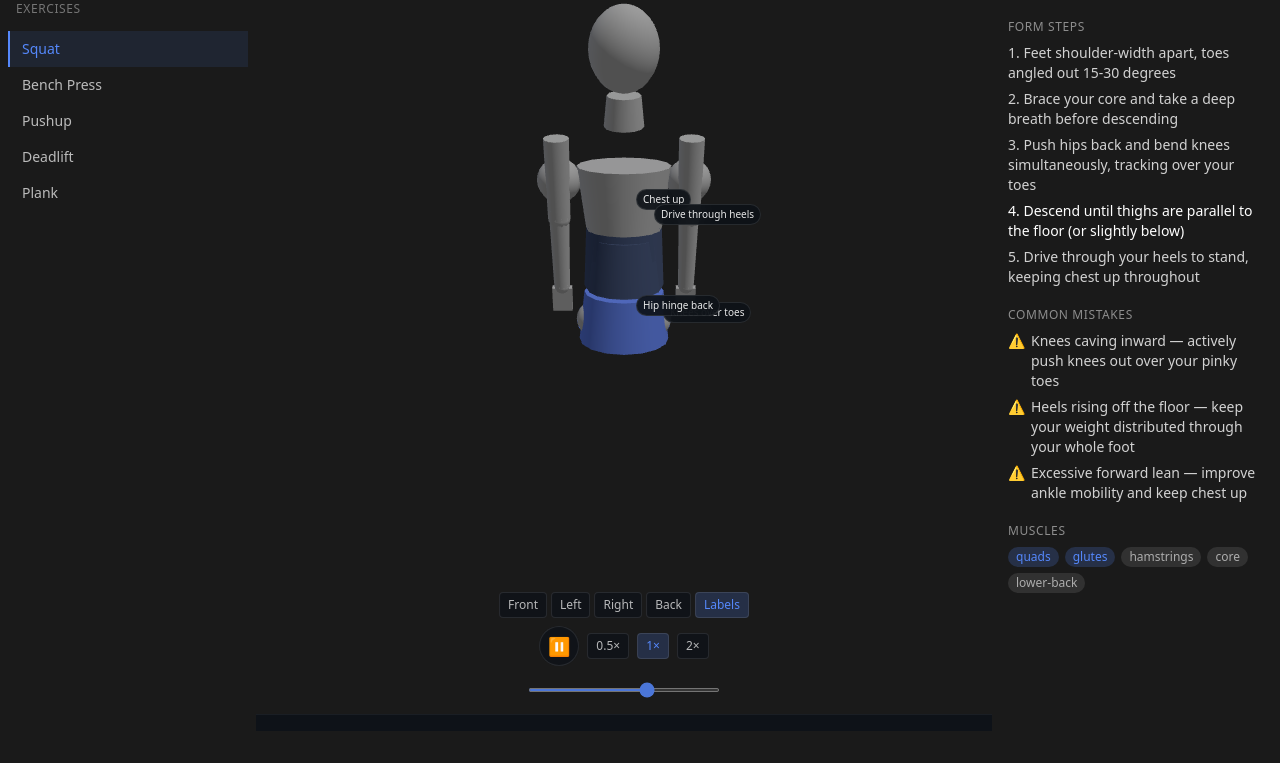
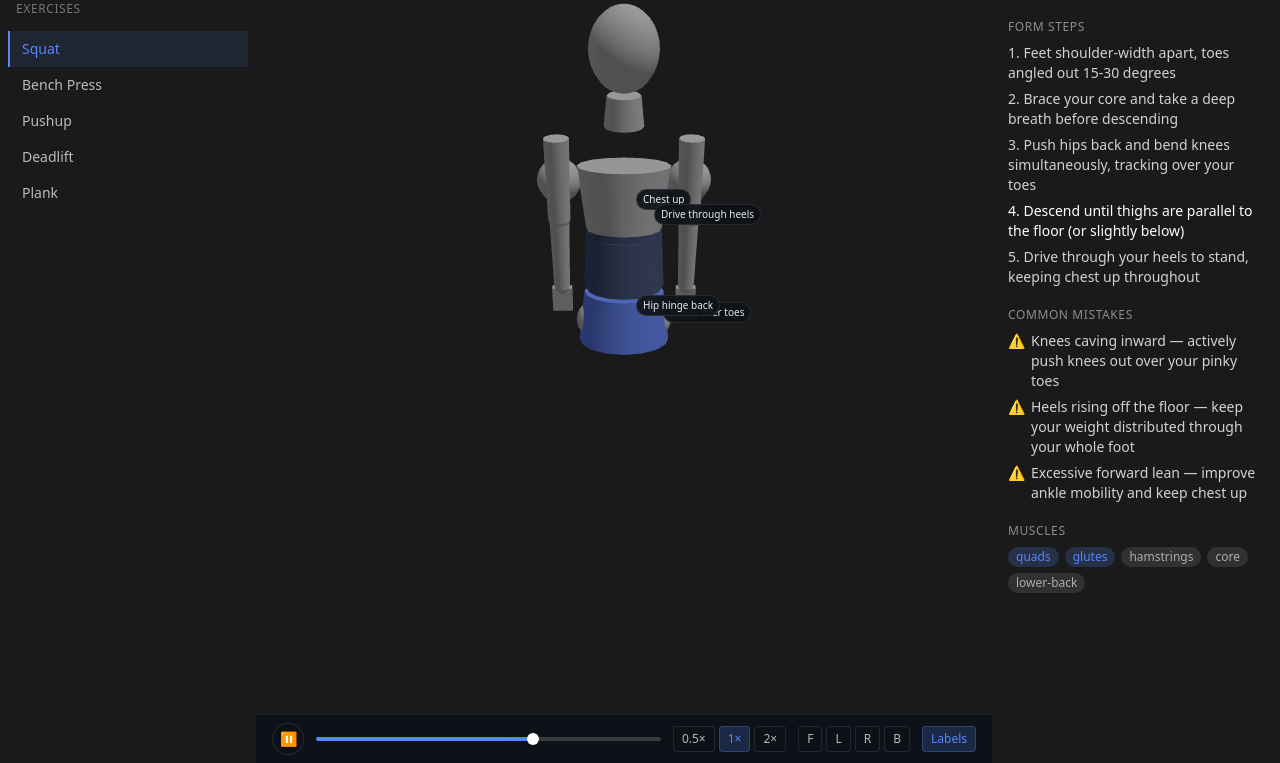
Before and after one commit to kylesulit0-del/FormCheck, a website built with Vite: page index.html in a window 1280 px wide. Shown: the part 69-832 px from the top of the page. Before the commit the page ends 800 px from the top, so only its background shows below. Built offline with nearby package versions, Linux system fonts and the light colour scheme; animation ran at ten frames a second.

Commit message:
feat(03-01): single-row control bar with styled timeline scrubber
- Rewrite PlaybackOverlay to target #control-bar (not floating overlay)
- Single row: Play/Pause | Timeline (flex-1) | Speed buttons | Camera presets | Labels
- Timeline uses custom CSS gradient fill via --fill-pct CSS variable
- Speed buttons highlight active selection (bg-accent/20 text-accent)
- Camera preset abbreviation pills: F/L/R/B with title tooltips
- Window pointerup + blur listeners clear isScrubbing on tab-away/outside release
- Pass #control-bar element to mountPlaybackOverlay in main.ts
- Add YouTube-style range input CSS with accent fill and white thumb

```diff
--- a/src/main.ts
+++ b/src/main.ts
@@ -126,7 +126,7 @@ async function init() {
   const formGuide = document.getElementById('form-guide')!
   mountFormGuide(formGuide)
 
-  mountPlaybackOverlay(centerPanel)
+  mountPlaybackOverlay(document.getElementById('control-bar')!)
   mountAnnotationOverlay(centerPanel)
 
   // Panel collapse controls
--- a/src/style.css
+++ b/src/style.css
@@ -26,3 +26,40 @@
   opacity: 0;
   pointer-events: none;
 }
+
+/* Timeline scrubber — YouTube seekbar style */
+input[type="range"]#timeline {
+  -webkit-appearance: none;
+  appearance: none;
+  height: 4px;
+  border-radius: 2px;
+  outline: none;
+  cursor: pointer;
+  background: linear-gradient(
+    to right,
+    var(--color-accent) 0%,
+    var(--color-accent) var(--fill-pct, 0%),
+    oklch(35% 0.01 264) var(--fill-pct, 0%),
+    oklch(35% 0.01 264) 100%
+  );
+}
+
+input[type="range"]#timeline::-webkit-slider-thumb {
+  -webkit-appearance: none;
+  width: 12px;
+  height: 12px;
+  border-radius: 50%;
+  background: white;
+  cursor: pointer;
+  box-shadow: 0 0 2px rgba(0, 0, 0, 0.3);
+}
+
+input[type="range"]#timeline::-moz-range-thumb {
+  width: 12px;
+  height: 12px;
+  border-radius: 50%;
+  background: white;
+  border: none;
+  cursor: pointer;
+  box-shadow: 0 0 2px rgba(0, 0, 0, 0.3);
+}
--- a/src/ui/PlaybackOverlay.ts
+++ b/src/ui/PlaybackOverlay.ts
@@ -3,66 +3,50 @@ import { setCameraPreset, type PresetName } from '../core/cameraPresets'
 import { getAnimationController } from '../core/animationRef'
 
 const SPEEDS = [0.5, 1, 2] as const
+
 const CAMERA_PRESETS: { label: string; name: PresetName }[] = [
-  { label: 'Front', name: 'front' },
-  { label: 'Left',  name: 'left' },
-  { label: 'Right', name: 'right' },
-  { label: 'Back',  name: 'back' },
+  { label: 'F', name: 'front' },
+  { label: 'L', name: 'left'  },
+  { label: 'R', name: 'right' },
+  { label: 'B', name: 'back'  },
 ]
 
 /**
  * Shared Tailwind classes for small control buttons.
  */
 const btnBase =
-  'px-2 py-1 rounded text-xs border border-white/10 ' +
+  'px-2 py-1 rounded text-xs border ' +
   'hover:bg-white/20 transition-colors cursor-pointer'
 
-const btnInactive = `${btnBase} bg-surface/80 text-white/70`
-const btnActive = `${btnBase} bg-accent/20 text-accent`
+const btnInactive = `${btnBase} bg-surface/80 text-white/70 border-white/10`
+const btnActive   = `${btnBase} bg-accent/20 text-accent border-accent/30`
 
 /**
- * Mounts playback controls overlay at the bottom-center of the 3D viewer.
- * Contains: camera presets, play/pause, speed buttons, timeline slider.
+ * Update the fill gradient CSS variable on the range input.
  */
-export function mountPlaybackOverlay(container: HTMLElement): void {
-  const wrapper = document.createElement('div')
-  wrapper.className =
-    'absolute bottom-4 left-1/2 -translate-x-1/2 z-10 flex flex-col items-center gap-2'
+function updateSliderFill(slider: HTMLInputElement): void {
+  const min = parseFloat(slider.min) || 0
+  const max = parseFloat(slider.max) || 1
+  const val = parseFloat(slider.value) || 0
+  const pct = max > min ? ((val - min) / (max - min)) * 100 : 0
+  slider.style.setProperty('--fill-pct', `${pct}%`)
+}
 
-  // --- Camera presets row ---
-  const cameraRow = document.createElement('div')
-  cameraRow.className = 'flex gap-1'
+/**
+ * Mounts playback controls as a single-row control bar in the #control-bar element.
+ * Layout (left to right): Play/Pause | Timeline | Speed buttons | Camera presets | Labels
+ */
+export function mountPlaybackOverlay(_container: HTMLElement): void {
+  // Target the structured control bar — not the floating overlay approach
+  const bar = document.getElementById('control-bar')!
 
-  for (const preset of CAMERA_PRESETS) {
-    const btn = document.createElement('button')
-    btn.type = 'button'
-    btn.textContent = preset.label
-    btn.className = btnInactive
-    btn.addEventListener('click', () => setCameraPreset(preset.name))
-    cameraRow.appendChild(btn)
-  }
-
-  // Annotation toggle button
-  const annotBtn = document.createElement('button')
-  annotBtn.type = 'button'
-  annotBtn.textContent = 'Labels'
-  annotBtn.addEventListener('click', () => {
-    const { showAnnotations, setShowAnnotations } = appStore.getState()
-    setShowAnnotations(!showAnnotations)
-  })
-  cameraRow.appendChild(annotBtn)
-
-  // --- Playback row (play/pause + speed buttons) ---
-  const playbackRow = document.createElement('div')
-  playbackRow.className = 'flex items-center gap-2'
-
-  // Play/pause button
+  // --- Play/Pause button ---
   const playBtn = document.createElement('button')
   playBtn.type = 'button'
   playBtn.className =
-    'w-10 h-10 rounded-full bg-surface/80 backdrop-blur-sm ' +
-    'border border-white/10 text-white flex items-center justify-center ' +
-    'hover:bg-white/20 transition-colors text-lg cursor-pointer'
+    'w-8 h-8 rounded-full bg-surface/80 border border-white/10 text-white ' +
+    'flex items-center justify-center hover:bg-white/20 transition-colors ' +
+    'text-sm cursor-pointer shrink-0'
 
   function updatePlayIcon() {
     playBtn.textContent = appStore.getState().isPlaying ? '\u23F8' : '\u25B6'
@@ -74,20 +58,61 @@ export function mountPlaybackOverlay(container: HTMLElement): void {
   })
 
   updatePlayIcon()
-  playbackRow.appendChild(playBtn)
+  bar.appendChild(playBtn)
 
-  // Speed buttons
+  // --- Timeline slider (flex-1 to fill remaining space) ---
+  const slider = document.createElement('input')
+  slider.type = 'range'
+  slider.id = 'timeline'
+  slider.className = 'flex-1'
+  slider.min = '0'
+  slider.max = '1'
+  slider.step = '0.001'
+  slider.value = '0'
+
+  slider.addEventListener('pointerdown', () => {
+    appStore.getState().setScrubbing(true)
+  })
+
+  slider.addEventListener('input', () => {
+    const ctrl = getAnimationController()
+    if (!ctrl) return
+    ctrl.setTime(parseFloat(slider.value))
+    updateSliderFill(slider)
+  })
+
+  // Release scrubbing even if pointer leaves the slider
+  window.addEventListener('pointerup', () => {
+    if (appStore.getState().isScrubbing) {
+      appStore.getState().setScrubbing(false)
+    }
+  })
+
+  // Guard against tab-away during drag
+  window.addEventListener('blur', () => {
+    if (appStore.getState().isScrubbing) {
+      appStore.getState().setScrubbing(false)
+    }
+  })
+
+  updateSliderFill(slider)
+  bar.appendChild(slider)
+
+  // --- Speed segmented buttons ---
+  const speedGroup = document.createElement('div')
+  speedGroup.className = 'flex gap-1 shrink-0'
+
   const speedBtns: HTMLButtonElement[] = []
 
   for (const speed of SPEEDS) {
     const btn = document.createElement('button')
     btn.type = 'button'
-    btn.textContent = `${speed}×`
+    btn.textContent = `${speed}\u00D7`
     btn.addEventListener('click', () => {
       appStore.getState().setPlaybackSpeed(speed)
     })
     speedBtns.push(btn)
-    playbackRow.appendChild(btn)
+    speedGroup.appendChild(btn)
   }
 
   function updateSpeedHighlight() {
@@ -98,68 +123,60 @@ export function mountPlaybackOverlay(container: HTMLElement): void {
   }
 
   updateSpeedHighlight()
+  bar.appendChild(speedGroup)
+
+  // --- Camera preset buttons ---
+  const cameraGroup = document.createElement('div')
+  cameraGroup.className = 'flex gap-1 shrink-0'
+
+  for (const preset of CAMERA_PRESETS) {
+    const btn = document.createElement('button')
+    btn.type = 'button'
+    btn.textContent = preset.label
+    btn.className = btnInactive
+    btn.title = preset.name.charAt(0).toUpperCase() + preset.name.slice(1)
+    btn.addEventListener('click', () => setCameraPreset(preset.name))
+    cameraGroup.appendChild(btn)
+  }
+
+  bar.appendChild(cameraGroup)
+
+  // --- Annotation toggle ---
+  const annotBtn = document.createElement('button')
+  annotBtn.type = 'button'
+  annotBtn.textContent = 'Labels'
+  annotBtn.addEventListener('click', () => {
+    const { showAnnotations, setShowAnnotations } = appStore.getState()
+    setShowAnnotations(!showAnnotations)
+  })
 
   function updateAnnotBtn() {
     annotBtn.className = appStore.getState().showAnnotations ? btnActive : btnInactive
   }
+
   updateAnnotBtn()
+  bar.appendChild(annotBtn)
 
-  // Subscribe to store changes
+  // --- Single store subscription for all button states ---
   appStore.subscribe(() => {
     updatePlayIcon()
     updateSpeedHighlight()
     updateAnnotBtn()
   })
 
-  // --- Timeline scrub slider ---
-  const sliderRow = document.createElement('div')
-  sliderRow.className = 'w-48'
-
-  const slider = document.createElement('input')
-  slider.type = 'range'
-  slider.min = '0'
-  slider.max = '1'
-  slider.step = '0.01'
-  slider.value = '0'
-  slider.className = 'w-full accent-accent h-1 cursor-pointer'
-  slider.style.cssText = 'appearance: auto; opacity: 0.85;'
-
-  slider.addEventListener('input', () => {
-    const ctrl = getAnimationController()
-    if (!ctrl) return
-    appStore.getState().setScrubbing(true)
-    ctrl.setTime(parseFloat(slider.value))
-  })
-
-  slider.addEventListener('change', () => {
-    appStore.getState().setScrubbing(false)
-  })
-
-  sliderRow.appendChild(slider)
-
-  // RAF loop to sync slider with animation time
-  let rafId = 0
+  // --- RAF loop: sync slider with animation time and fill gradient ---
   function syncSlider() {
     const ctrl = getAnimationController()
     if (ctrl && !appStore.getState().isScrubbing) {
       const dur = ctrl.getDuration()
       if (dur > 0) {
-        // Update max if clip changed
         if (slider.max !== String(dur)) slider.max = String(dur)
         slider.value = String(ctrl.getTime())
+        updateSliderFill(slider)
       }
     }
-    rafId = requestAnimationFrame(syncSlider)
+    requestAnimationFrame(syncSlider)
   }
-  rafId = requestAnimationFrame(syncSlider)
 
-  // Clean up on removal (defensive)
-  wrapper.addEventListener('DOMNodeRemovedFromDocument', () => {
-    cancelAnimationFrame(rafId)
-  })
-
-  wrapper.appendChild(cameraRow)
-  wrapper.appendChild(playbackRow)
-  wrapper.appendChild(sliderRow)
-  container.appendChild(wrapper)
+  requestAnimationFrame(syncSlider)
 }
```
